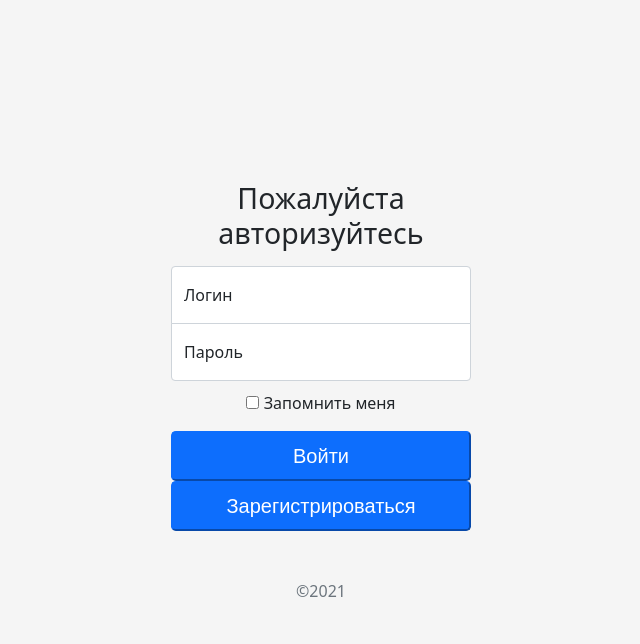
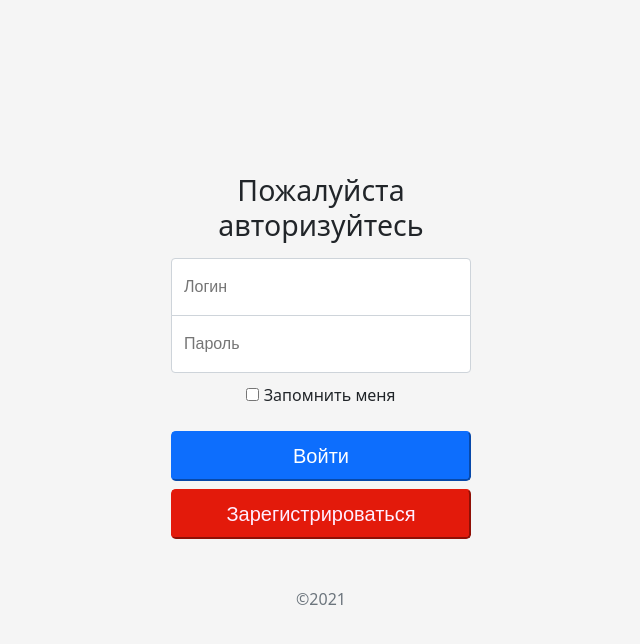
Before and after one commit to detronics/pythonProject1, a Flask app: page / in a window 1280 px wide. Shown: the top 644 px of the page, without its empty margins (319-959 px from the left). Run offline with Flask 2, Linux system fonts and the light colour scheme.

Commit message:
продолжил

```diff
--- a/main.py
+++ b/main.py
@@ -5,5 +5,15 @@ app = Flask(__name__)
 @app.route('/')
 def index():
     return render_template('index.html')
+
+@app.route('/personal_cabinet')
+def personal_cabinet():
+    return render_template('personal_cabinet.html')
+
+@app.route('/registration')
+def registration():
+    return render_template('registration.html')
+
+
 if __name__ == '__main__':
-    app.run()
+    app.run(debug=True)
--- a/templates/style.css
+++ b/static/css/style.css
@@ -185,6 +185,12 @@ input[type="password" i] {
     border-color: #0d6efd;
 }
 
+.btn-secondary {
+    color: #fef;
+    background-color: #e31a0b;
+    border-color: #e31a0b;
+}
+
 .mt-5 {
     margin-top: 3rem!important;
 }
@@ -221,6 +227,7 @@ button {
     text-shadow: none;
     align-items: flex-start;
     font: 400 13.3333px Arial;
+    margin-top: .5rem;
 }
 
 :root {
--- a/templates/index.html
+++ b/templates/index.html
@@ -3,9 +3,9 @@
 <head>
     <meta charset="UTF-8">
     <meta name="viewport"
-          content="width=device-width, user-scalable=no, initial-scale=1.0", maximum-scale=1.0, minimum-scale=1.0">
+          content="width=device-width, user-scalable=no, initial-scale=1.0">
     <meta http-equiv="X-UA-Compatible" content="ie=edge">
-    <link rel="stylesheet" href="style.css" type="text/css">
+    <link rel="stylesheet" href="static/css/style.css" >
     <title>Авторизация</title>
 </head>
 <body class="text-center" >
@@ -13,22 +13,24 @@
         <form>
             <h1 class="h3 mb-3 fw-normal">Пожалуйста авторизуйтесь</h1>
             <div class="form-floating">
-                <input  class="form-control" type="text" id="floatingInput" placeholder="">
-                <label for="floatingInput">Логин</label>
+                <input  class="form-control" type="text" id="floatingInput" placeholder="Логин">
             </div>
             <div class="form-floating">
-                <input  class="form-control" type="password"  id="floatingPassword" placeholder="">
-                <label for="floatingPassword">Пароль</label>
+                <input  class="form-control" type="password"  id="floatingPassword" placeholder="Пароль">
             </div>
             <div class="checkbox mb-3">
                 <label>
                   <input class="checkbox" type="checkbox" value="remember-me"> Запомнить меня
                 </label>
             </div>
-                <button class="w-100 btn btn-lg btn-primary" type="submit">Войти</button>
-                <button class="w-100 btn btn-lg btn-primary" type="submit">Зарегистрироваться</button>
-                <p class="mt-5 mb-3 text-muted">&copy;2021</p>
         </form>
+        <form action="/personal_cabinet">
+            <button class="w-100 btn btn-lg btn-primary" type="submit">Войти</button>
+        </form>
+        <form action="/registration">
+             <button class="w-100 btn btn-lg btn-secondary" type="submit">Зарегистрироваться</button>
+        </form>
+        <p class="mt-5 mb-3 text-muted">&copy;2021</p>
     </main>
 
 </body>
```
Also changed, not shown: templates/personal_cabinet.html (added, +15 -0 lines), templates/registration.html (added, +24 -0 lines).
